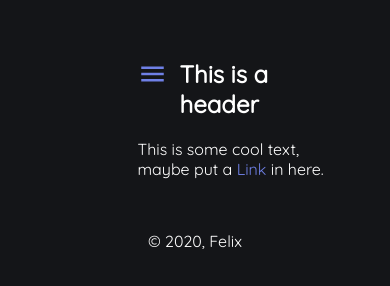
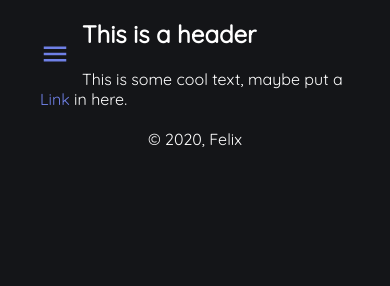
Before and after one commit to HolyHades/holyhades.github.io, a plain HTML site: page index.html in a window 390 px wide. Shown: the part 94-380 px from the top of the page. Drawn offline with Linux system fonts and the light colour scheme.

Commit message:
temporary shit

```diff
--- a/style.css
+++ b/style.css
@@ -156,6 +156,10 @@ body {
         font-size: 32px;
     }
 
+    .mainbody {
+        display: block;
+    }
+
     .side {
         display: none;
     }
```
